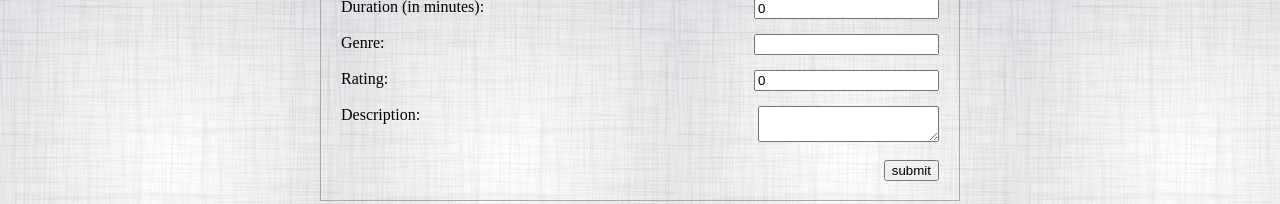
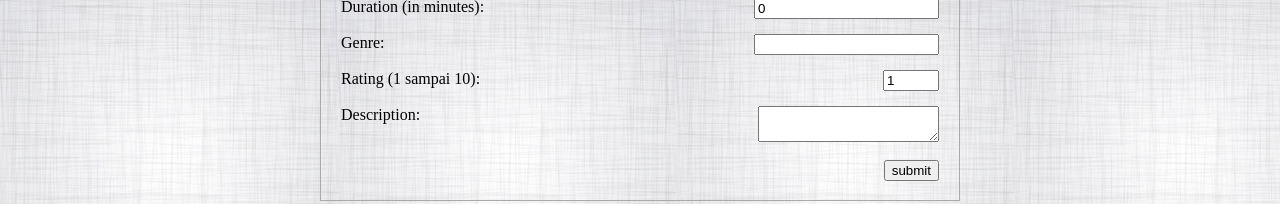
Before and after one commit to wildenali/quiz-3-reactjs-sanbercode-0720, a React (Create React App) app: page /movie-list in a window 1280 px wide. Shown: the part 344-548 px from the top of the page. Built offline with nearby package versions, Linux system fonts and the light colour scheme; no server answers.

Commit message:
Membuat batas input di rating input"

```diff
--- a/src/components/MovieList.jsx
+++ b/src/components/MovieList.jsx
@@ -7,7 +7,7 @@ const MovieList = () => {
   //   { title: "Superwomen", rating: 9, duration: 90, genre: "crime", year: 2022, description: "perempuan yang berkekuatan super power jago sekali dan sangan elegant" }
   // ])
   const [daftarMovie, setDaftarMovie] = useState(null)
-  const [input, setInput] = useState({ title: "", rating: 0, duration: 0, genre: "", year: 0, description: "" })
+  const [input, setInput] = useState({ title: "", rating: 1, duration: 0, genre: "", year: 0, description: "" })
   const [statusForm, setStatusForm] = useState("create")
   const [selectedId, setSelectedId]  =  useState(0)
 
@@ -199,9 +199,9 @@ const MovieList = () => {
             <input style={{float: "right"}} type="text" name="genre" value={input.genre} onChange={handleChange}/>
             <br/>
             <br/>
-            <label style={{float: "left"}}>Rating:</label>
+            <label style={{float: "left"}}>Rating (1 sampai 10):</label>
             {/* <input style={{float: "right"}} type="number" name="rating" /> */}
-            <input style={{float: "right"}} type="number" name="rating" value={input.rating} onChange={handleChange}/>
+            <input min="1" max="10" style={{float: "right"}} type="number" name="rating" value={input.rating} onChange={handleChange} />
             <br/>
             <br/>
             <label style={{float: "left"}}>Description:</label>
```
